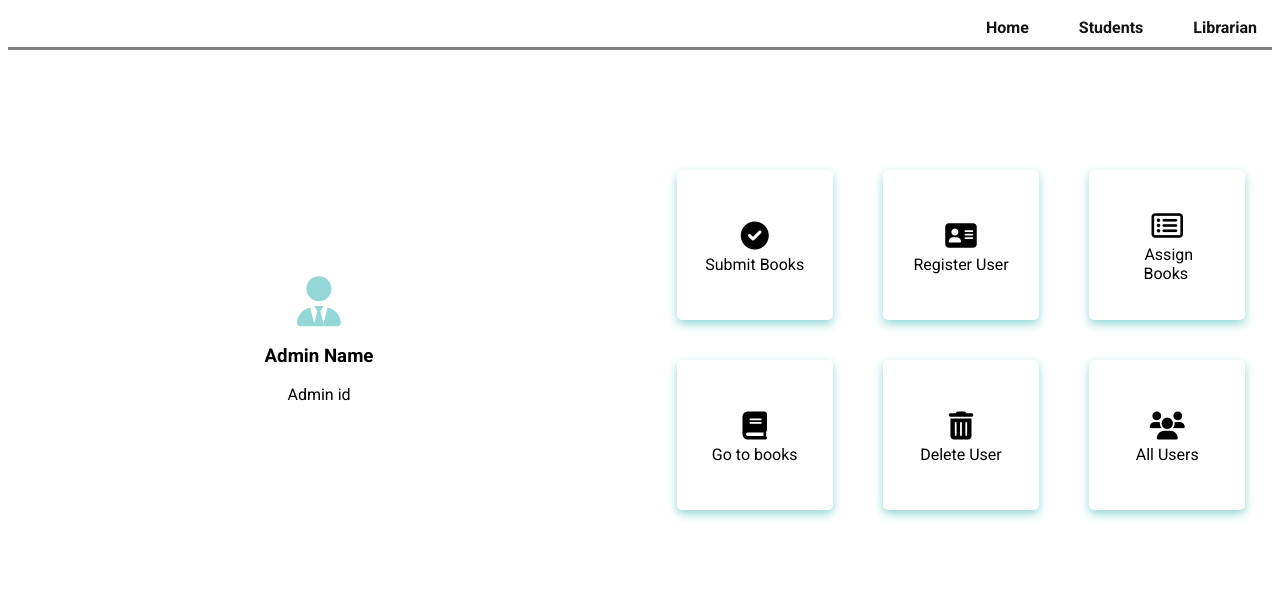
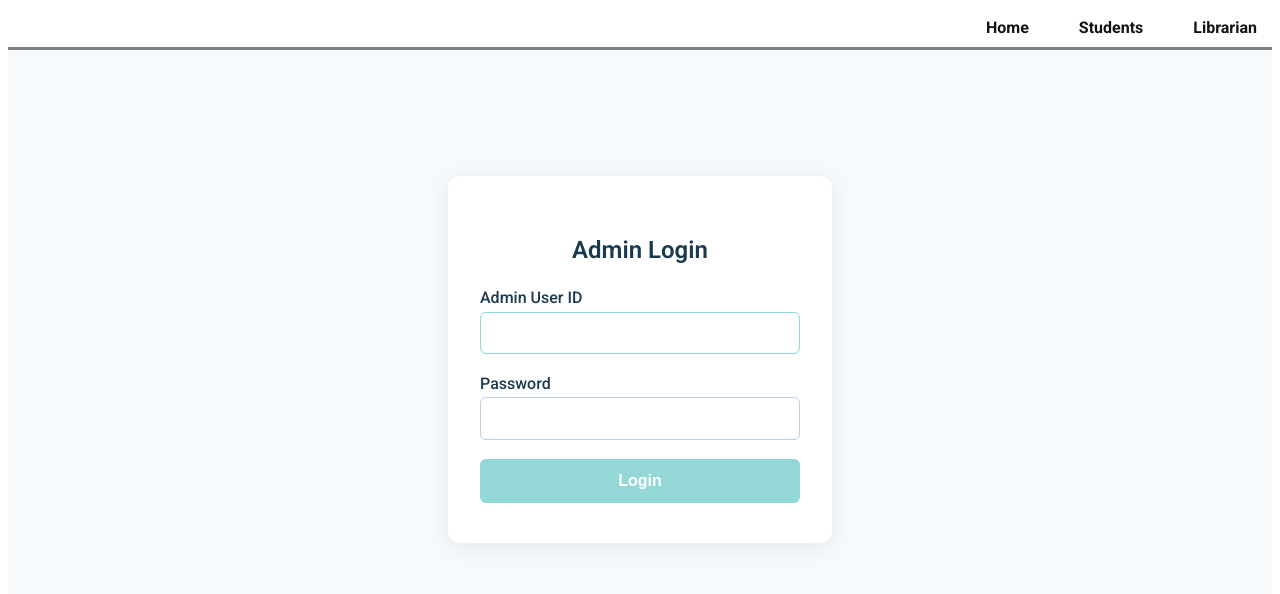
Before and after one commit to krishnacfrt/Library-Management-System, a React (Vite) app in the folder UI/: page /librarian in a window 1280 px wide. Shown: the top 594 px of the page. Built offline with nearby package versions, Linux system fonts and the light colour scheme.

Commit message:
Added admin authentication

```diff
--- /dev/null
+++ b/UI/src/Components/AdminAuth.jsx
@@ -0,0 +1,82 @@
+import React, { useState } from "react";
+import axios from "axios";
+import "../Css/AdminAuth.css";
+
+const AdminAuth = ({ onSuccess, showAuthPage }) => {
+  const [userId, setUserId] = useState("");
+  const [password, setPassword] = useState("");
+  const [error, setError] = useState("");
+  const [loading, setLoading] = useState(false);
+
+  const handleSubmit = async (e) => {
+    e.preventDefault();
+    setError("");
+    setLoading(true);
+    onSuccess();
+    try {
+      const response = await axios.post("/api/admin/auth", {
+        userId,
+        password,
+      });
+      onSuccess()
+      if (response.status === 200) {
+        onSuccess();
+      }
+    } catch (err) {
+      setError("Authentication unsuccessful. Please try again.");
+    } finally {
+      setLoading(false);
+    }
+  };
+
+  const handleRetry = () => {
+    setError("");
+    setUserId("");
+    setPassword("");
+  };
+  if(!showAuthPage){
+    return null;
+  }
+  return (
+    <>
+      {showAuthPage?
+      <div className="admin-auth-container">
+        <form className="admin-auth-form" onSubmit={handleSubmit}>
+          <h2>Admin Login</h2>
+          <label htmlFor="userId">Admin User ID</label>
+          <input
+            id="userId"
+            type="text"
+            value={userId}
+            onChange={(e) => setUserId(e.target.value)}
+            required
+            autoFocus
+          />
+          <label htmlFor="password">Password</label>
+          <input
+            id="password"
+            type="password"
+            value={password}
+            onChange={(e) => setPassword(e.target.value)}
+            required
+          />
+          <button type="submit" disabled={loading}>
+            {loading ? "Authenticating..." : "Login"}
+          </button>
+          {error && (
+            <div className="auth-error">
+              <p>{error}</p>
+              <button type="button" onClick={handleRetry}>
+                Retry
+              </button>
+            </div>
+          )}
+        </form>
+      </div> :
+      <div></div>
+      }
+    </>
+  );
+};
+
+export default AdminAuth;
--- a/UI/src/Components/AdminDashbaord.jsx
+++ b/UI/src/Components/AdminDashbaord.jsx
@@ -3,13 +3,20 @@ import "../Css/Admin.css";
 import SubmitBookModal from "../Modals/SubmitBookModal.jsx";
 import UserRegistrationModal from "../Modals/RegisterUserModal.jsx";
 import DeleteUserModal from "../Modals/DeleteUserModal.jsx";
+import AdminAuth from "./AdminAuth.jsx";
 
 function AdminDashbaord() {
   const [showSubmitModal, setShowSubmitModal] = useState(false);
   const [showUserModal, setShowUserModal] = useState(false);
   const [showDeleteModal, setShowDeleteModal] = useState(false);
-
+  const [authUser, setAuthUser] = useState(false)
+  const handleAuthSuccess = () => {
+    setAuthUser(true);
+  }
   return (
+    <div>
+    {!authUser?
+   <AdminAuth onSuccess={handleAuthSuccess} showAuthPage={!authUser} /> :
     <div className="admin-container">
       <div className="container-child container-child-admin">
         <i class="fa-solid fa-user-tie"></i>
@@ -64,6 +71,8 @@ function AdminDashbaord() {
         </div>
       </div>
       </div>
+    </div>
+  }
       <SubmitBookModal
         isOpen={showSubmitModal}
         onClose={() => setShowSubmitModal(false)}
--- a/UI/src/Css/Admin.css
+++ b/UI/src/Css/Admin.css
@@ -52,3 +52,12 @@
     border-radius: 5px;
     cursor: pointer;
 }
+
+h1 {
+    position: absolute;
+    top: 40%;
+    left: 50%;
+    transform: translate(-50%, -50%);
+    margin: 0;
+    width: max-content;
+}
--- /dev/null
+++ b/UI/src/Css/AdminAuth.css
@@ -0,0 +1,85 @@
+.admin-auth-container {
+    padding: 10%;
+    display: flex;
+    justify-content: center;
+    align-items: center;
+    background: #f7fafd;
+}
+
+.admin-auth-form {
+    background: #fff;
+    padding: 2.5rem 2rem;
+    border-radius: 12px;
+    box-shadow: 0 4px 24px rgba(0,0,0,0.08);
+    display: flex;
+    flex-direction: column;
+    min-width: 320px;
+    max-width: 90vw;
+}
+
+.admin-auth-form h2 {
+    margin-bottom: 1.5rem;
+    text-align: center;
+    color: #1a3a4f;
+    font-weight: 600;
+}
+
+.admin-auth-form label {
+    margin-bottom: 0.3rem;
+    color: #1a3a4f;
+    font-size: 1rem;
+    font-weight: 500;
+}
+
+.admin-auth-form input {
+    margin-bottom: 1.2rem;
+    padding: 0.7rem;
+    border: 1px solid #bcd0e5;
+    border-radius: 6px;
+    font-size: 1rem;
+    outline: none;
+    transition: border 0.2s;
+}
+
+.admin-auth-form input:focus {
+    border-color: #94d7d7;
+}
+
+.admin-auth-form button[type="submit"] {
+    background: #94d7d7;
+    color: #fff;
+    border: none;
+    border-radius: 6px;
+    padding: 0.8rem;
+    font-size: 1rem;
+    font-weight: 600;
+    cursor: pointer;
+    transition: background 0.2s;
+}
+
+.admin-auth-form button[type="submit"]:hover,
+.admin-auth-form button[type="submit"]:focus {
+    background: #5bbfc6;
+}
+
+.auth-error {
+    margin-top: 1rem;
+    color: #d32f2f;
+    text-align: center;
+}
+
+.auth-error button {
+    margin-top: 0.5rem;
+    background: #d32f2f;
+    color: #fff;
+    border: none;
+    border-radius: 4px;
+    padding: 0.5rem 1.2rem;
+    cursor: pointer;
+    font-size: 0.95rem;
+    transition: background 0.2s;
+}
+
+.auth-error button:hover {
+    background: #b71c1c;
+}
```
